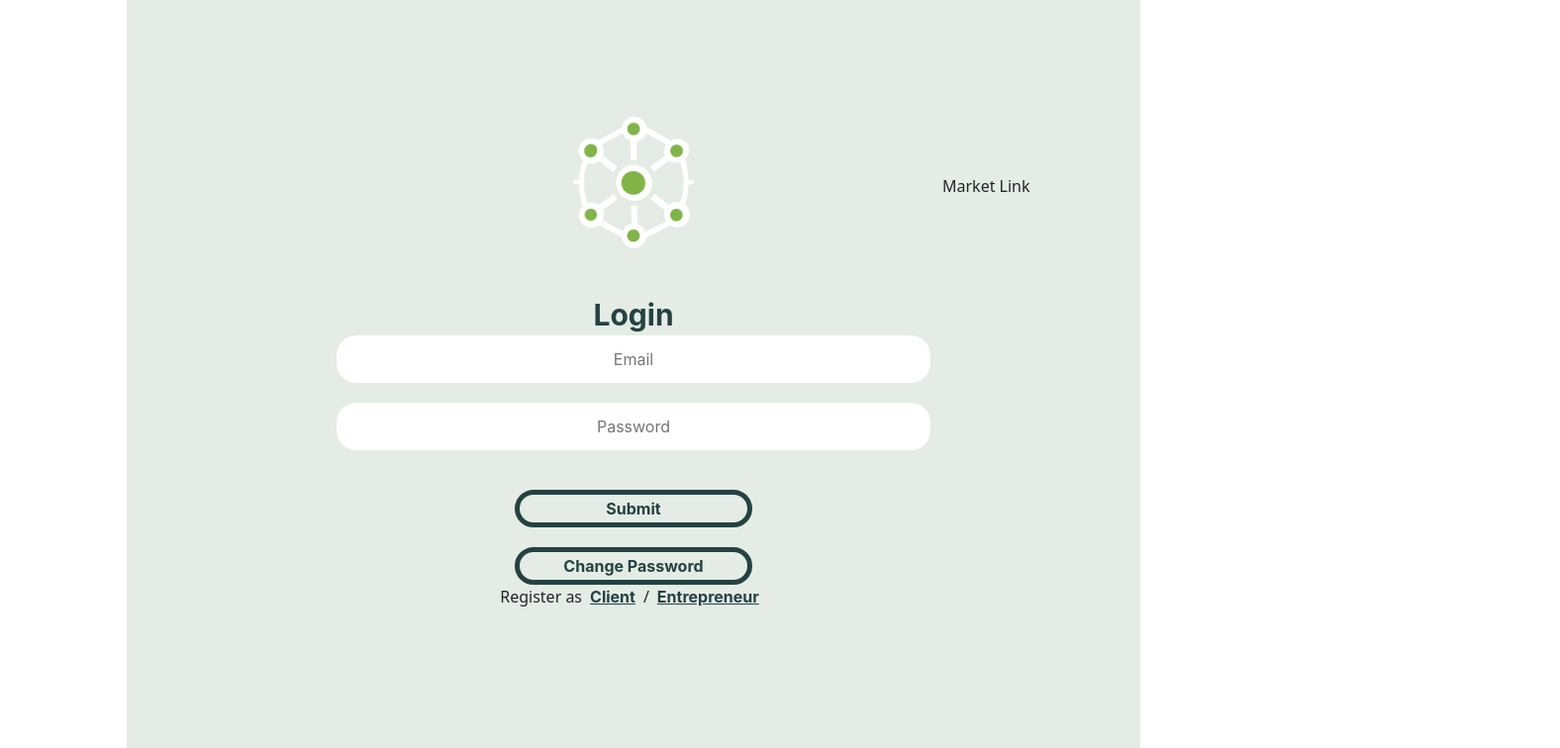
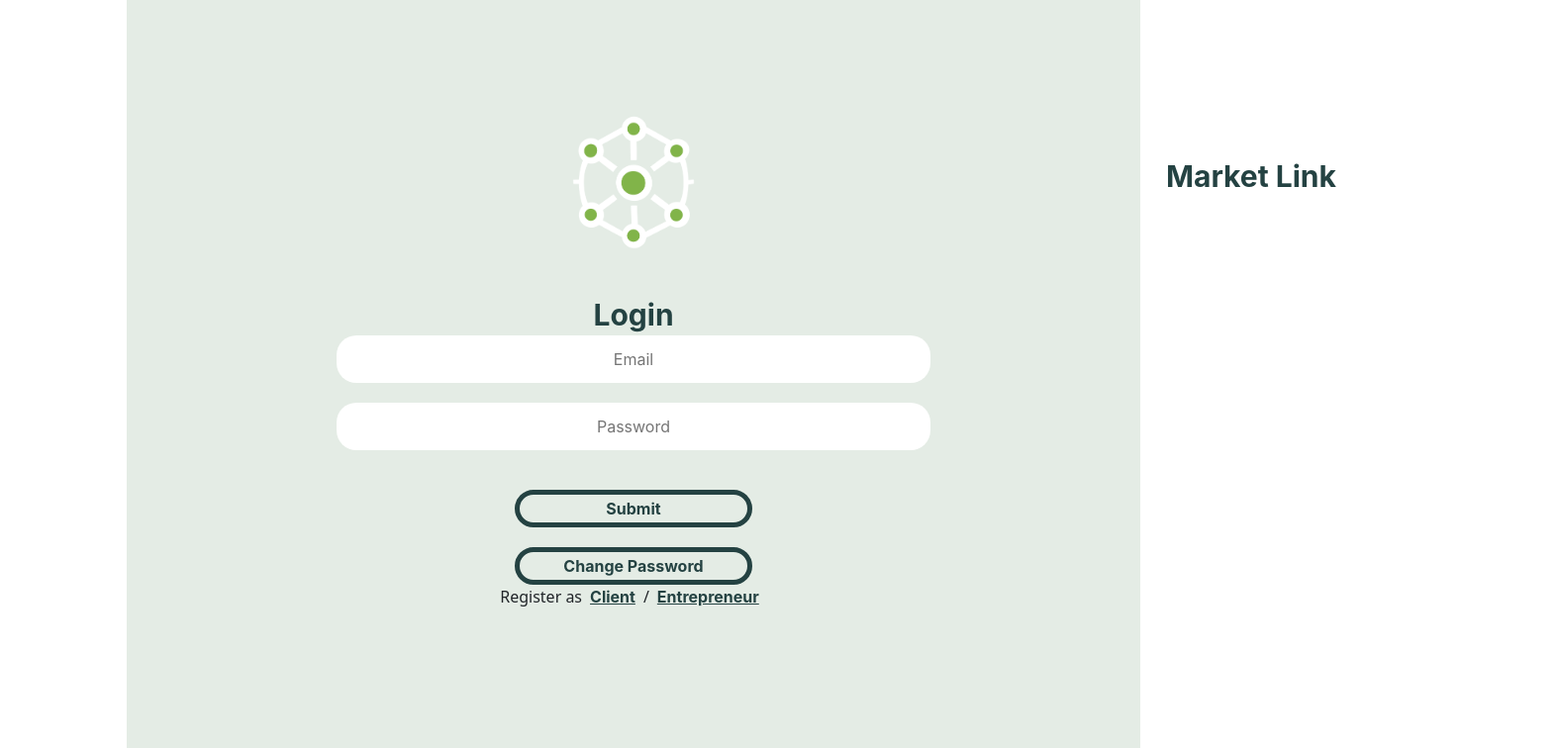
Before and after one commit to Diegomm146/IC5821_Proyecto_Programado, a React (Vite) app in the folder marketlink/: page /login in a window 1280 px wide. Shown: the top 756 px of the page at 99% size, 1576 px wide, since content can reach past the window. Built offline with nearby package versions, Linux system fonts and the light colour scheme.

Commit message:
titulo login

```diff
--- a/marketlink/screens/login/Login.tsx
+++ b/marketlink/screens/login/Login.tsx
@@ -94,7 +94,7 @@ const Login: React.FC = () => {
               <a onClick={handleHome} style={{cursor:"pointer"}}>
                 <img src="../../../image.png" alt="logo" style={{ maxWidth: "150px", maxHeight: "250px" }} />
               </a>
-            {'Market Link'}
+              <h1 className={styles.iniciarSesion} >Market Link</h1>
             </div>
             <div className={`${styles.rows} row`} style={{ height: "15%" }}>
               <h1 className={styles.iniciarSesion}>Login</h1>
```
